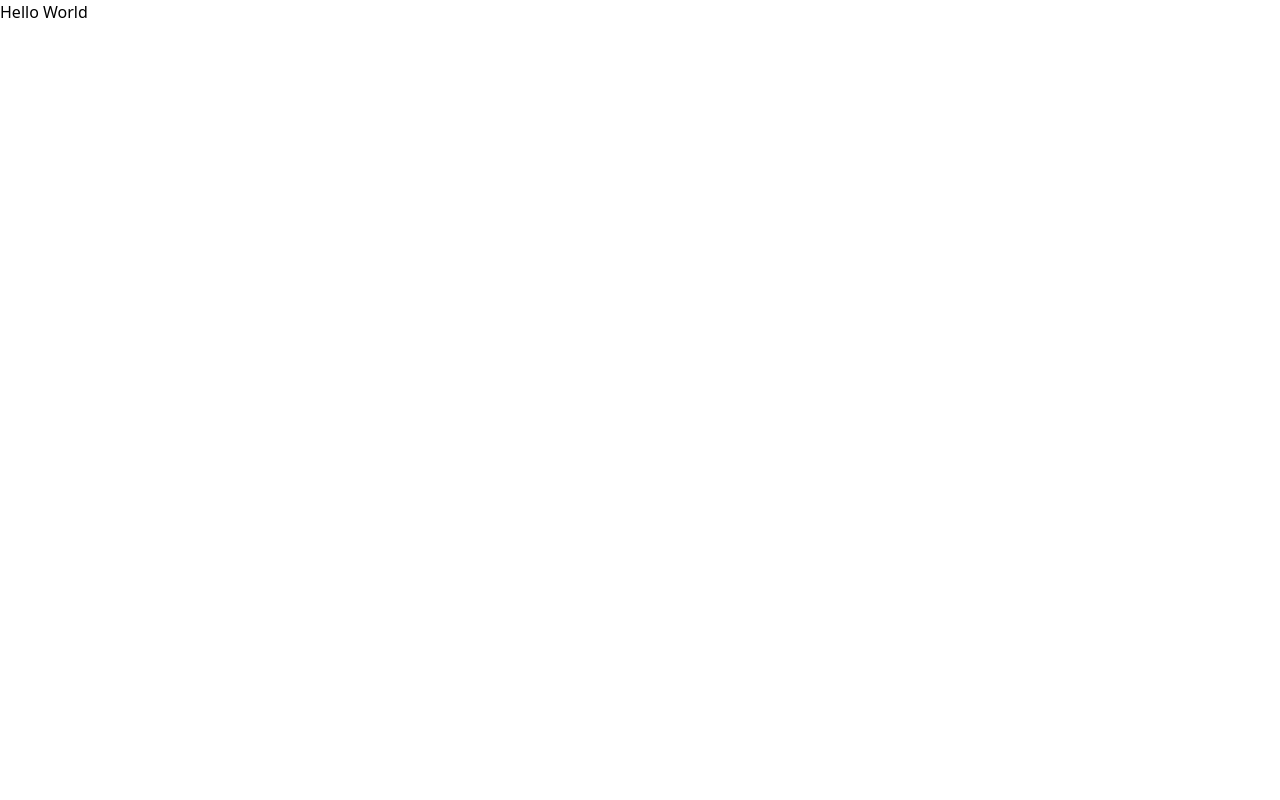
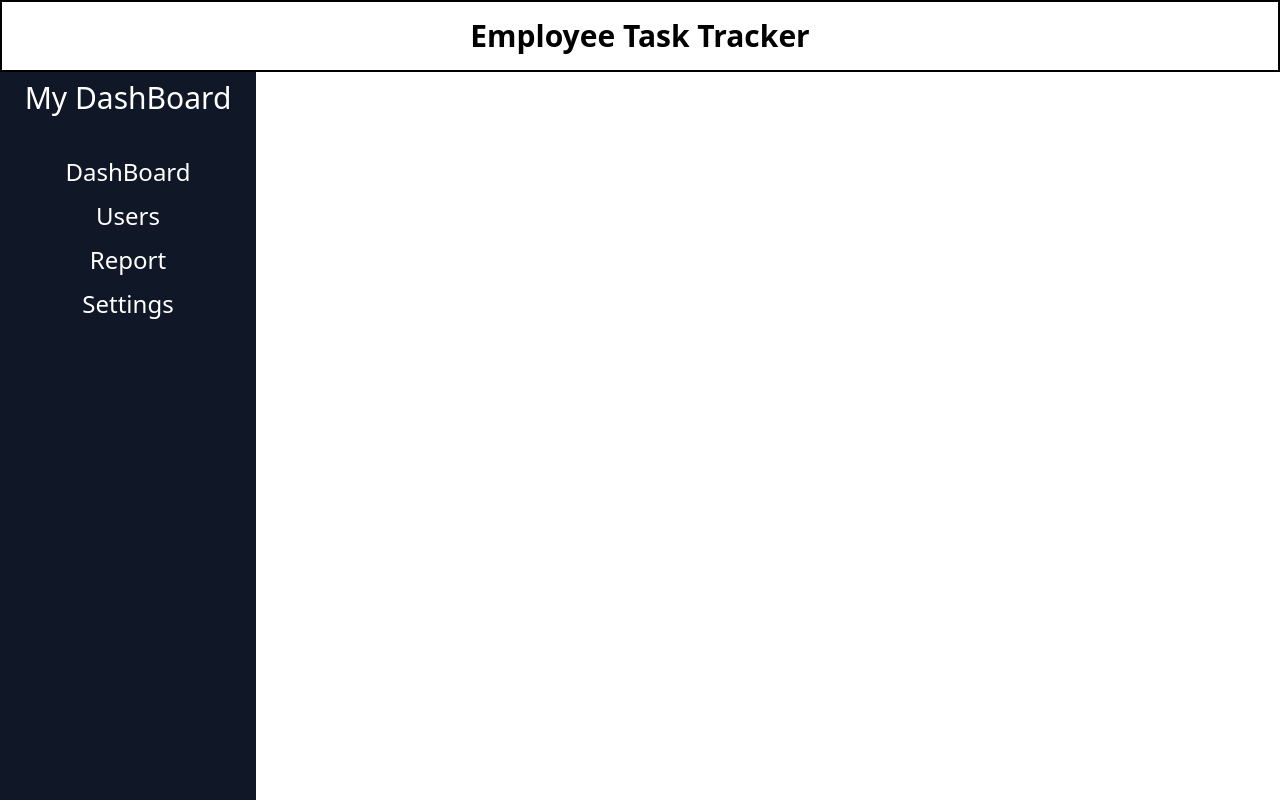
Before and after one commit to Pranaysakpal18/RealWorldProject, a React (Vite) app: page / in a window 1280 px wide. Built offline with nearby package versions, Linux system fonts and the light colour scheme.

Commit message:
Created Header And Sidebar

```diff
--- a/src/App.jsx
+++ b/src/App.jsx
@@ -1,9 +1,12 @@
 import React from 'react'
+import Sidebar from './layouts/Sidebar'
+import Header from './layouts/Header'
 
 const App = () => {
   return (
     <div>
-      Hello World
+      <Header/>
+      <Sidebar/>
 
     </div>
   )
--- /dev/null
+++ b/src/layouts/Header.jsx
@@ -0,0 +1,12 @@
+import React from 'react'
+
+const Header = () => {
+  return (
+    <div className='text-3xl text-center border-2 p-4 font-bold'>
+        <h1>Employee Task Tracker</h1>
+
+    </div>
+  )
+}
+
+export default Header
--- /dev/null
+++ b/src/layouts/Sidebar.jsx
@@ -0,0 +1,35 @@
+import React from 'react'
+
+const Sidebar = () => {
+  return (
+    <div className='h-full w-64 fixed bg-gray-900 text-white p-2 text-2xl text-center'>
+
+        <h1 className='mb-10 text-3xl'>My DashBoard</h1>
+
+
+        <div className=''>
+
+        <ul className='mb-3'>
+            <li><a href="">DashBoard</a></li>
+        </ul>
+
+        <ul className='mb-3'>
+            <li><a href="">Users</a></li>
+        </ul>
+
+        <ul className='mb-3'>
+            <li><a href="">Report</a></li>
+        </ul>
+
+        <ul className='mb-3'>
+            <li><a href="">Settings</a></li>
+        </ul>
+
+        </div>
+
+
+    </div>
+  )
+}
+
+export default Sidebar
```
